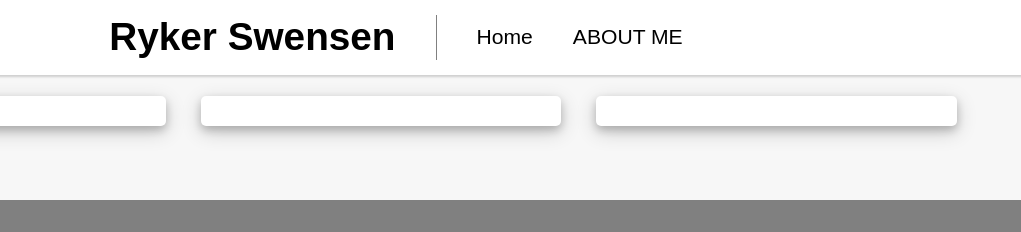
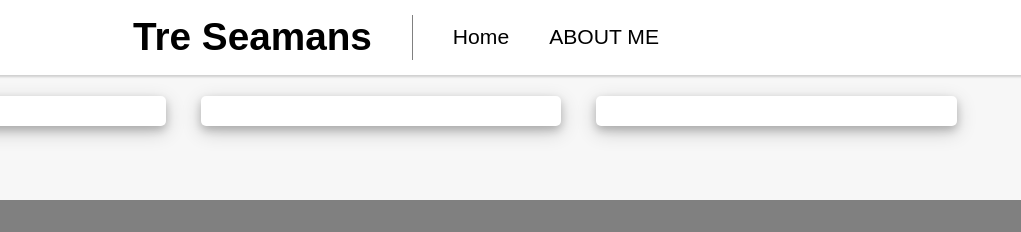
Before and after one commit to superboy890/SummerBootCamp, a plain HTML site: page index.html in a window 1280 px wide. Shown: the top 232 px of the page, 259-1280 px from the left. Drawn offline with nearby package versions, Linux system fonts and the light colour scheme.

Commit message:
Updating name

```diff
--- a/index.html
+++ b/index.html
@@ -5,7 +5,7 @@
   <meta charset="UTF-8">
   <meta http-equiv="X-UA-Compatible" content="IE=edge">
   <meta name="viewport" content="width=device-width, initial-scale=1.0">
-  <meta name="description" content="Landing page for Ryker Swensen Fun Site">
+  <meta name="description" content="Landing page for Tre Seamans Fun Site">
   <title>Summer Bootcamp Template</title>
   <link rel="stylesheet" href="https://cdnjs.cloudflare.com/ajax/libs/normalize/8.0.1/normalize.min.css">
   <link rel="stylesheet" href="./styles/style.css">
@@ -14,7 +14,7 @@
 
 <body>
   <header>
-    <h1>Ryker Swensen</h1>
+    <h1>Tre Seamans</h1>
     <ul>
       <li>
         <a href="./index.html">
```
Also changed, not shown: pages/about.html (+1 -1 lines).
